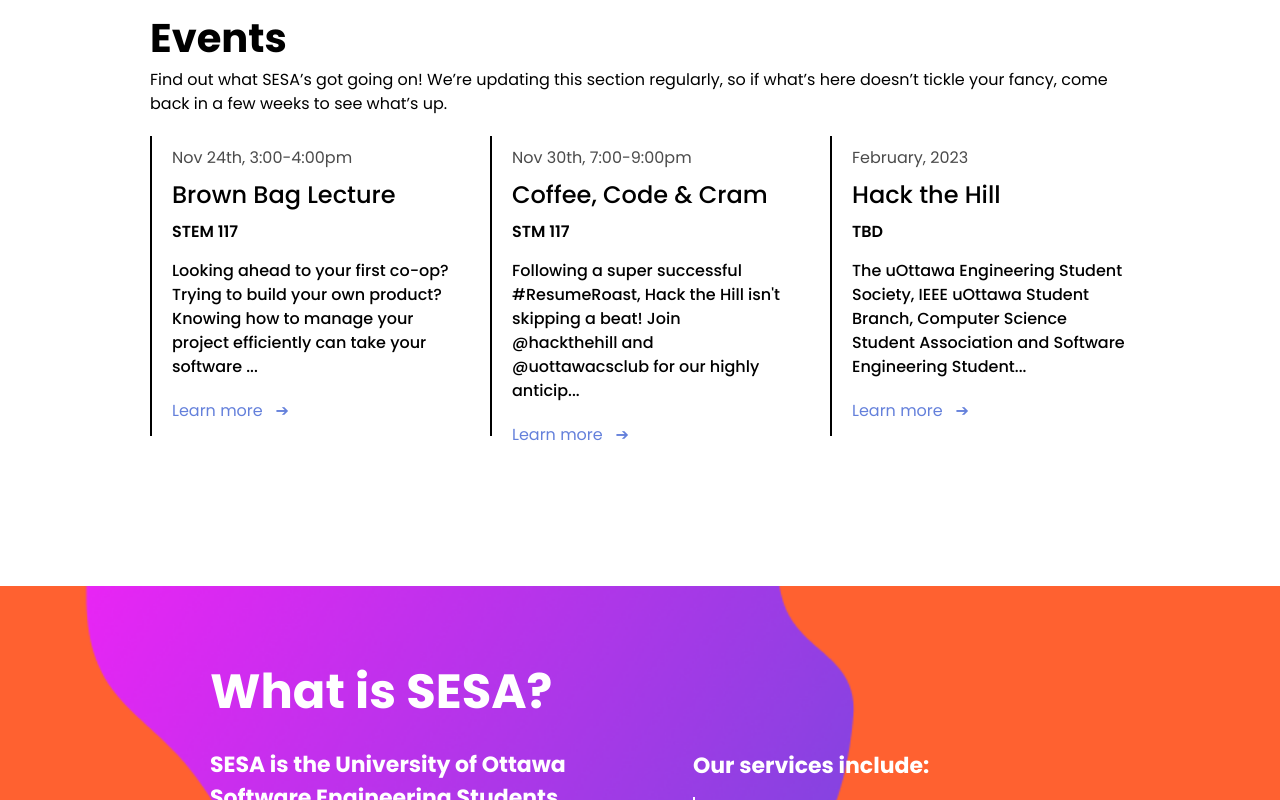
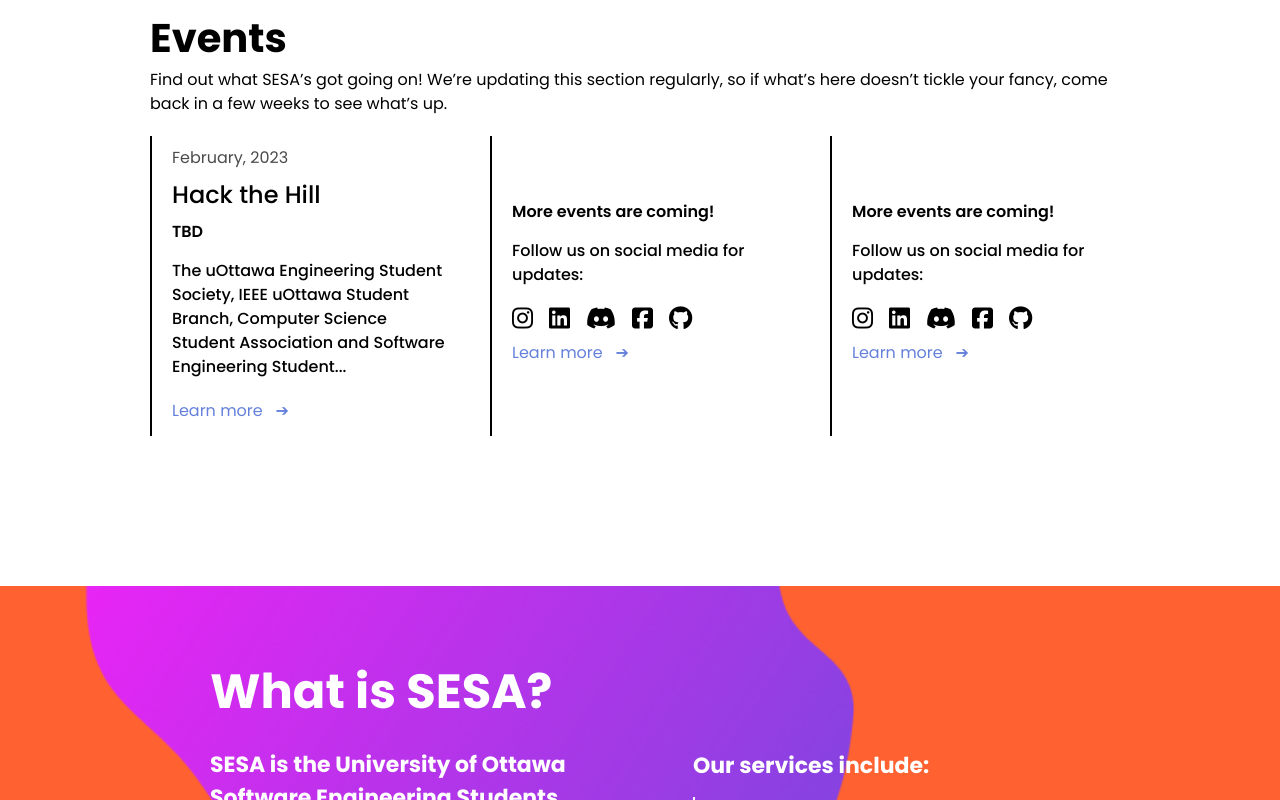
Before and after one commit to MonicaOportus/uOttawaSESA, a React (Create React App) app: page / in a window 1280 px wide. Shown: the part 600-1400 px from the top of the page. Built offline with nearby package versions, Linux system fonts and the light colour scheme.

Commit message:
update events + footer

```diff
--- a/src/components/eventsInfo.js
+++ b/src/components/eventsInfo.js
@@ -1,24 +1,6 @@
 const eventInfo = [
   {
     id: 1,
-    date: "Nov 24th, 3:00-4:00pm",
-    title: "Brown Bag Lecture",
-    location: "STEM 117",
-    invitation:
-      "Looking ahead to your first co-op? Trying to build your own product? Knowing how to manage your project efficiently can take your software development to the next level! ",
-    instaLink: "https://www.instagram.com/p/ClO6nO8puSu/?hl=en",
-  },
-  {
-    id: 2,
-    date: "Nov 30th, 7:00-9:00pm",
-    title: "Coffee, Code & Cram",
-    location: "STM 117",
-    invitation:
-      "Following a super successful #ResumeRoast, Hack the Hill isn't skipping a beat! Join @hackthehill and @uottawacsclub for our highly anticipated #CoffeeCodeandCram",
-    instaLink: "https://www.instagram.com/p/ClR3OdepPoA/?hl=en",
-  },
-  {
-    id: 3,
     date: "February, 2023",
     title: "Hack the Hill",
     location: "TBD",
@@ -27,14 +9,22 @@
     instaLink: "https://www.instagram.com/p/CkYl9sOuUe3/?hl=en",
   },
 
-  // {
-  //   id: 3,
-  //   date: "",
-  //   title: "",
-  //   location: "More events are coming!",
-  //   invitation: "Follow us on social media for updates: ",
-  //   instaLink: "https://www.instagram.com/p/CitT3EIOVLD/?hl=en",
-  // },
+  {
+    id: 2,
+    date: "",
+    title: "",
+    location: "More events are coming!",
+    invitation: "Follow us on social media for updates: ",
+    instaLink: "https://www.instagram.com/p/CitT3EIOVLD/?hl=en",
+  },
+  {
+    id: 3,
+    date: "",
+    title: "",
+    location: "More events are coming!",
+    invitation: "Follow us on social media for updates: ",
+    instaLink: "https://www.instagram.com/p/CitT3EIOVLD/?hl=en",
+  },
 ];
 
 export default eventInfo;
--- a/src/components/footer.js
+++ b/src/components/footer.js
@@ -11,7 +11,7 @@
         uOttawa Software Engineering Students Association {thisYear} ©
       </p>
       <p className="underline">uottawa.sesa@gmail.com</p>
-      <p className="mt-8 text-sm">
+      {/* <p className="mt-8 text-sm">
         <a
           target="_blank"
           rel="noreferrer"
@@ -20,7 +20,7 @@
         >
           Made by Demian
         </a>
-      </p>
+      </p> */}
     </div>
   );
 }
```
